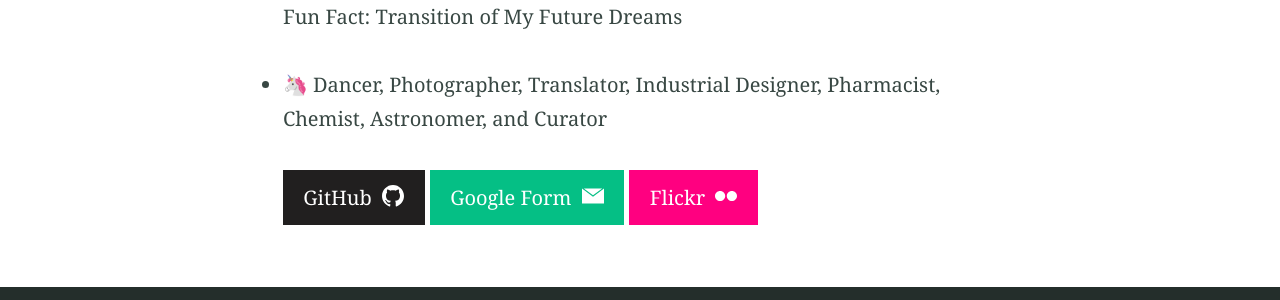
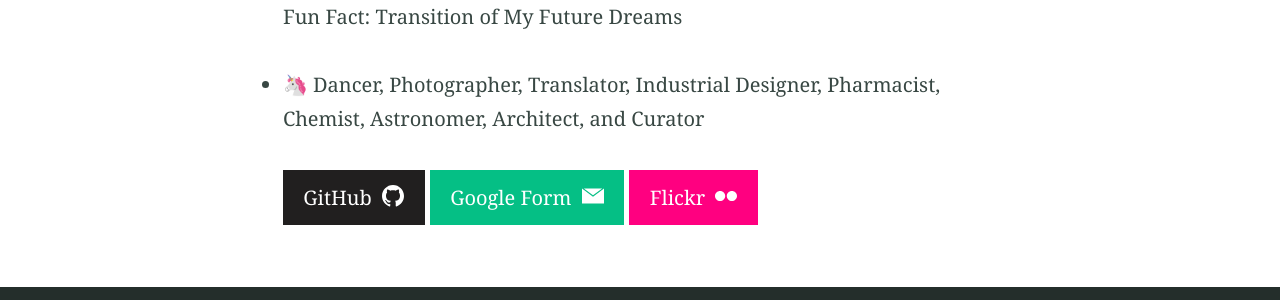
Before and after one commit to NaosFabrik/NaosFabrik.github.io, a Jekyll site: the page built from index.md, in a window 1280 px wide. Shown: the part 970-1270 px from the top of the page. Built offline with Jekyll 4.4.1, drawn with Linux system fonts in a browser that asks for light colours.

Commit message:
Update index.md

```diff
--- a/index.md
+++ b/index.md
@@ -13,6 +13,6 @@ I'm a software engineer with creative and multi-lingual backgrounds who especial
 - 🌱 Photography(6years+), Contents Creation(2years+), and Tandem Learning(1years+)
 
 Fun Fact: Transition of My Future Dreams
-- 🦄 Dancer, Photographer, Translator, Industrial Designer, Pharmacist, Chemist, Astronomer, and Curator
+- 🦄 Dancer, Photographer, Translator, Industrial Designer, Pharmacist, Chemist, Astronomer, Architect, and Curator
 
 {% include button.html text="GitHub" icon="github" link="https://github.com/NaosFabrik" color="#211F1F" %}{% include button.html text="Google Form" icon="email" link="https://forms.gle/eNTHtCFPUnCRYaMWA" %}{% include button.html text="Flickr" icon="flickr" link="" color="#FF0080" %}
```
